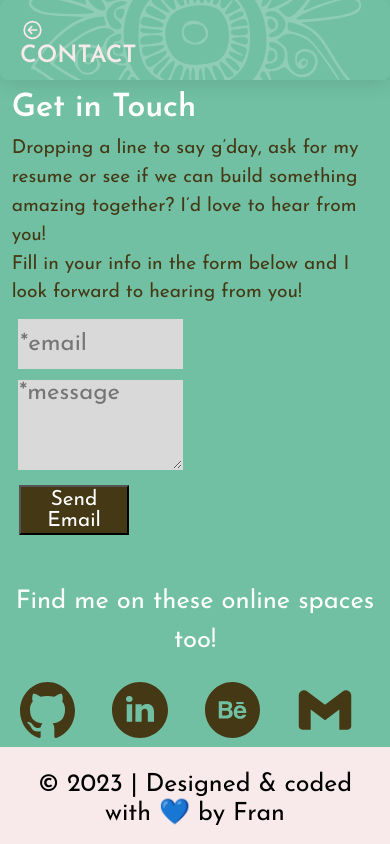
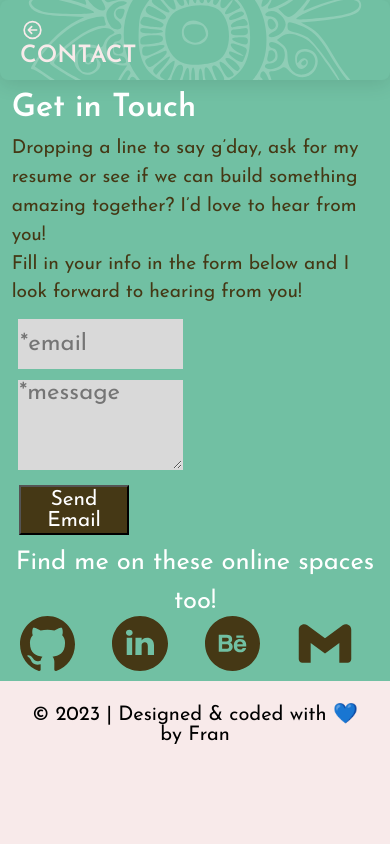
Before and after one commit to FranAlamo/My-web-page, a React (Vite) app: page /contact in a window 390 px wide. Built offline with nearby package versions, Linux system fonts and the light colour scheme.

Commit message:
home responsive

```diff
--- a/pages/styles/Contact.css
+++ b/pages/styles/Contact.css
@@ -4,9 +4,9 @@
 .custom-footer {
   height: 80px;
   background-color: #f8eaea;
-  padding: 25px;
+  padding: 20px;
   text-align: center;
-  font-size: 25px;
+  font-size: 20px;
 }
 .title-contact-work {
   color: #453815;
@@ -32,8 +32,7 @@ p {
   text-align: center;
   display: flex;
   justify-content: center;
-  margin-top: -35%;
-  margin-bottom: 8%;
+  margin-top: -45%;
 }
 .contact-links {
   display: flex;
--- a/pages/styles/Skills.css
+++ b/pages/styles/Skills.css
@@ -35,7 +35,7 @@
   font-size: 100%;
 }
 .icon-logos {
-  width: 65%;
+  width: 60%;
   animation: moveIcon 3s infinite ease-in-out;
   transition: transform 0.3s ease;
 }
@@ -46,12 +46,12 @@
 .skills-one {
   color: #71c0a3;
   font-weight: 900;
-  margin: 3%;
+  margin-left: 5%;
   font-size: 150%;
 }
 .skills-two {
   font-size: 150%;
-  margin: 3%;
+  margin-left: 5%;
 }
 .title {
   font-size: 180%;
```
